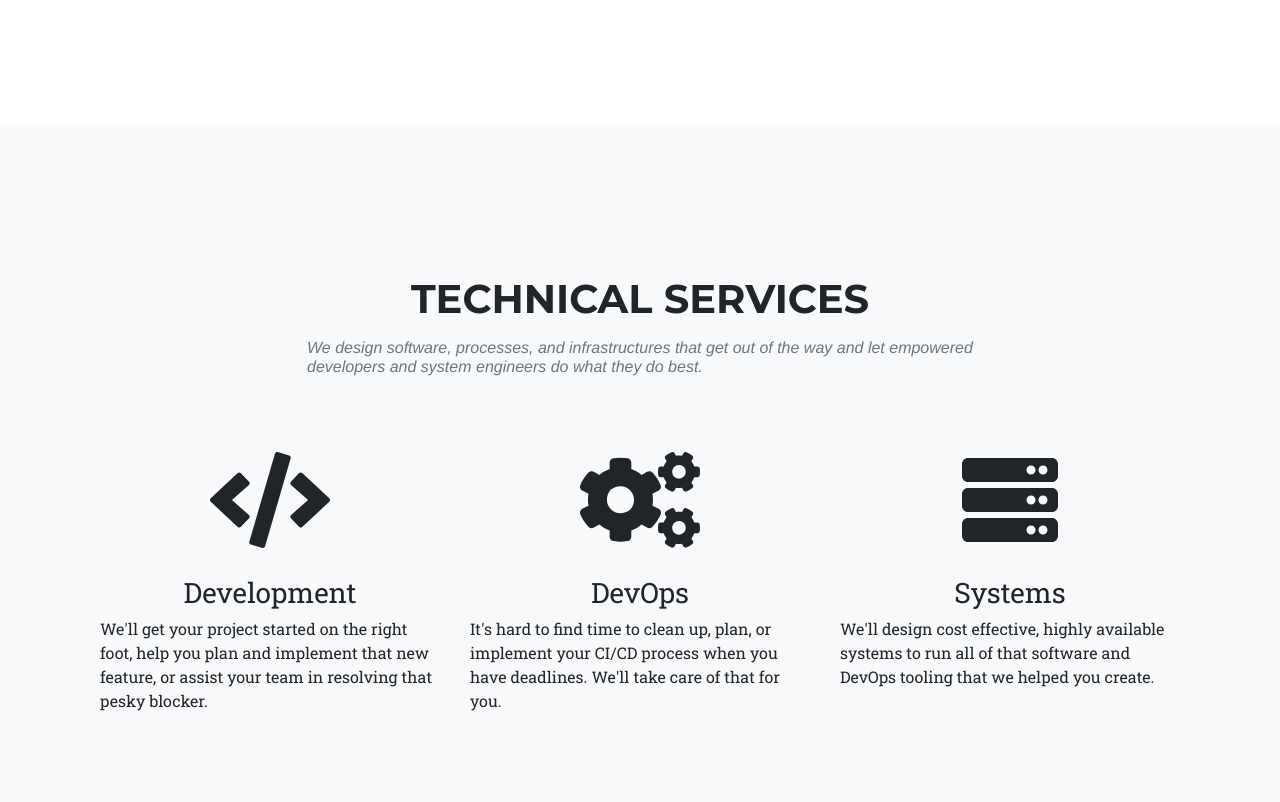
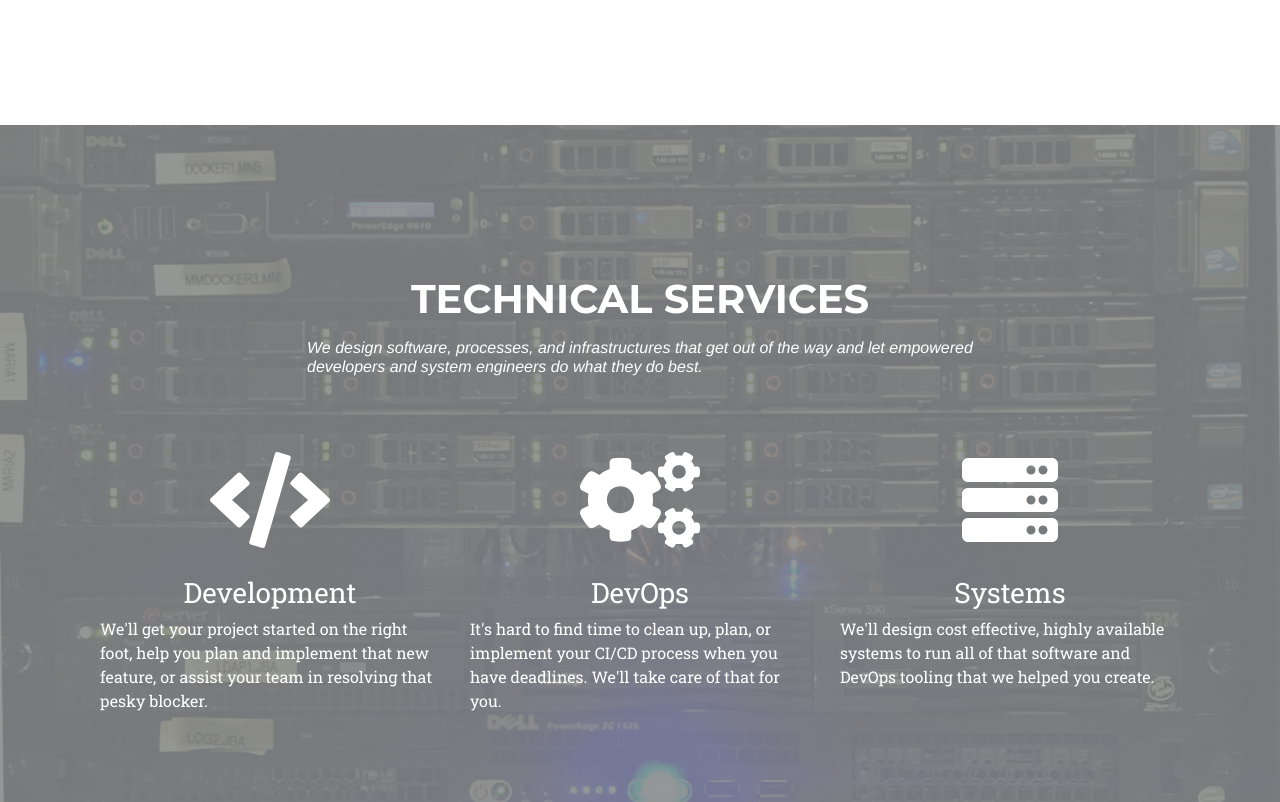
Before and after one commit to interrobangc/www-gatsby, a Gatsby site: page / in a window 1280 px wide. Shown: the part 1440-2242 px from the top of the page. Built offline with nearby package versions, Linux system fonts and the light colour scheme; Gatsby itself is replaced by a stand-in of ours; a web font is replaced by a local one.

Commit message:
Add background image to technical services section

```diff
--- a/content/data/iconSections/0-cto.yaml
+++ b/content/data/iconSections/cto.yaml
@@ -1,4 +1,6 @@
+order: 0
 id: cto
+backgroundImage: null
 heading: Fractional CTO
 subheading: We provide fractional CTO services that come with the support of an existing team. This allows us to make progress toward your goals with minimal ramp up time. Our team can take your startup from 0 to 10 or from 10 to 100.
 iconItems:
--- a/content/data/iconSections/1-services.yaml
+++ b/content/data/iconSections/services.yaml
@@ -1,4 +1,6 @@
+order: 1
 id: services
+backgroundImage: images/servicesBackground.jpg
 heading: Technical Services
 subheading: We design software, processes, and infrastructures that get out of the way and let empowered developers and system engineers do what they do best.
 iconItems:
--- a/src/assets/scss/masthead.scss
+++ b/src/assets/scss/masthead.scss
@@ -2,9 +2,6 @@
 header.masthead {
   @include background-cover;
   color: $white;
-  background-repeat: no-repeat;
-  background-attachment: scroll;
-  background-position: center center;
   height: 100vh;
 
   .intro-text {
--- a/src/assets/scss/services.scss
+++ b/src/assets/scss/services.scss
@@ -1,3 +1,4 @@
 #services {
-  background-color: $gray-100;
+ color: $white;
+ opacity: 0.6;
 }
--- a/src/components/IconSection.js
+++ b/src/components/IconSection.js
@@ -1,14 +1,37 @@
 import React from "react"
+import BackgroundImage from "gatsby-background-image"
 import IconSectionItem from "../components/IconSectionItem"
+
+const ConditionalBackgroudImage = ({ data, children}) => {
+  console.log(data.id)
+  if (data.id && data.backgroundImage){
+    console.log('not null')
+    return (
+      <BackgroundImage
+        Tag="section"
+        id={data.id}
+        fluid={[
+          `linear-gradient(rgba(33, 37, 41, 0.80), rgba(33, 37, 41, 0.80))`,
+          data.backgroundImage.childImageSharp.fluid
+        ]}
+      >{children}</BackgroundImage>
+    )
+  } else {
+    console.log('in null')
+    return  (
+      <section id={data.id}>{children}</section>
+    )
+  }
+};
 
 function IconSection({ data }) {
   return (
-    <section id={data.id}>
+    <ConditionalBackgroudImage data={data}>
       <div className="container">
         <div className="row">
           <div className="col-lg-8 mx-auto">
             <h2 className="section-heading">{data.heading}</h2>
-            <h3 className="section-subheading text-muted">{data.subheading}</h3>
+            <h3 className="section-subheading">{data.subheading}</h3>
           </div>
         </div>
         <div className="row mx-auto">
@@ -25,7 +48,7 @@ function IconSection({ data }) {
           })}
         </div>
       </div>
-    </section>
+    </ConditionalBackgroudImage>
   )
 }
 
--- a/src/subpages/IconSections.js
+++ b/src/subpages/IconSections.js
@@ -5,10 +5,22 @@ import { useStaticQuery, graphql } from "gatsby"
 function IconSections() {
   const { allIconSectionsYaml } = useStaticQuery(graphql`
     {
-      allIconSectionsYaml {
-         edges {
+      allIconSectionsYaml(
+        sort: {
+          fields: [order]
+          order: ASC
+        }
+      ) {
+        edges {
           node {
             id
+            backgroundImage {
+              childImageSharp {
+                fluid(maxWidth: 1000, maxHeight: 1500) {
+                  ...GatsbyImageSharpFluid
+                }
+              }
+            }
             heading
             subheading
             iconItems {
```
Also changed, not shown: content/data/iconSections/images/servicesBackground.jpg (added).
